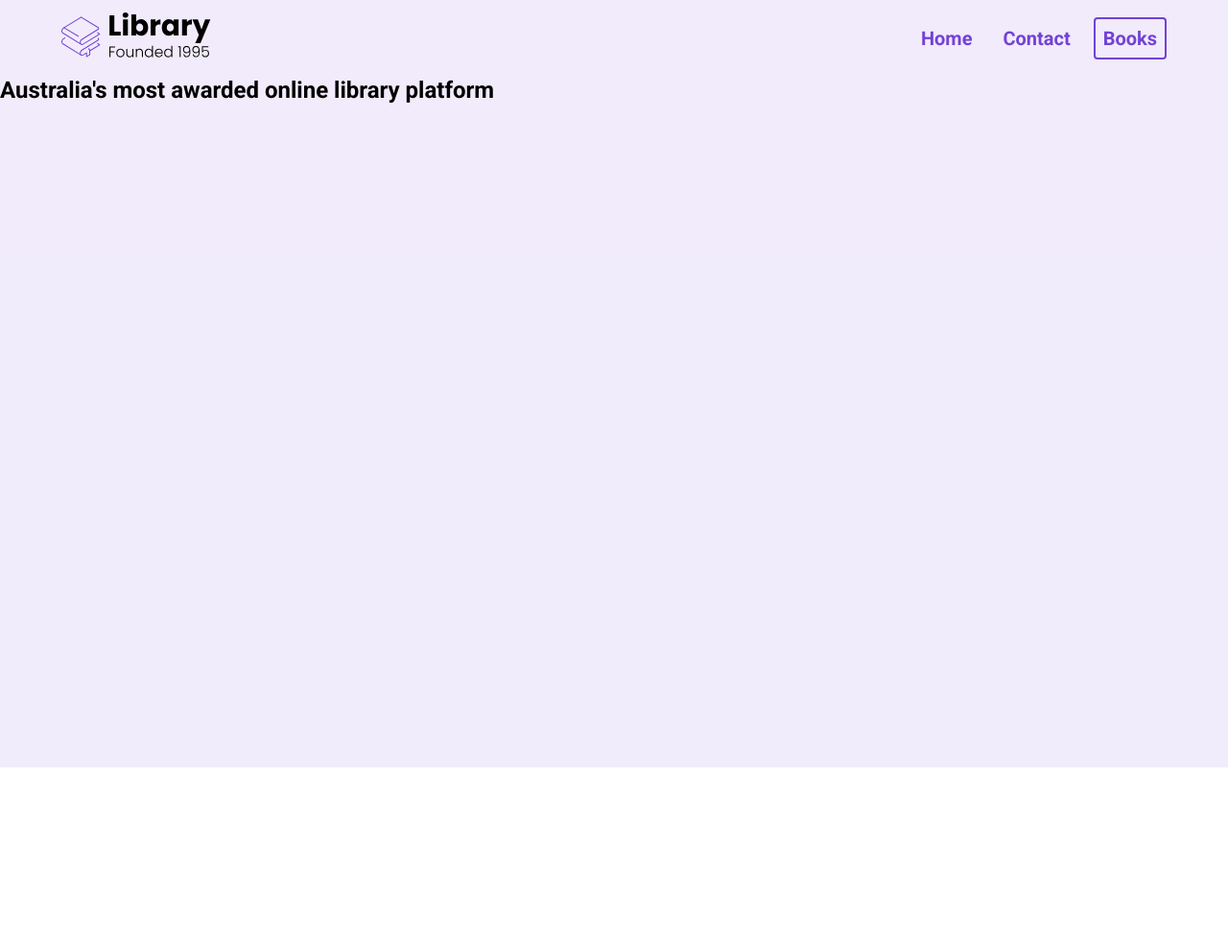
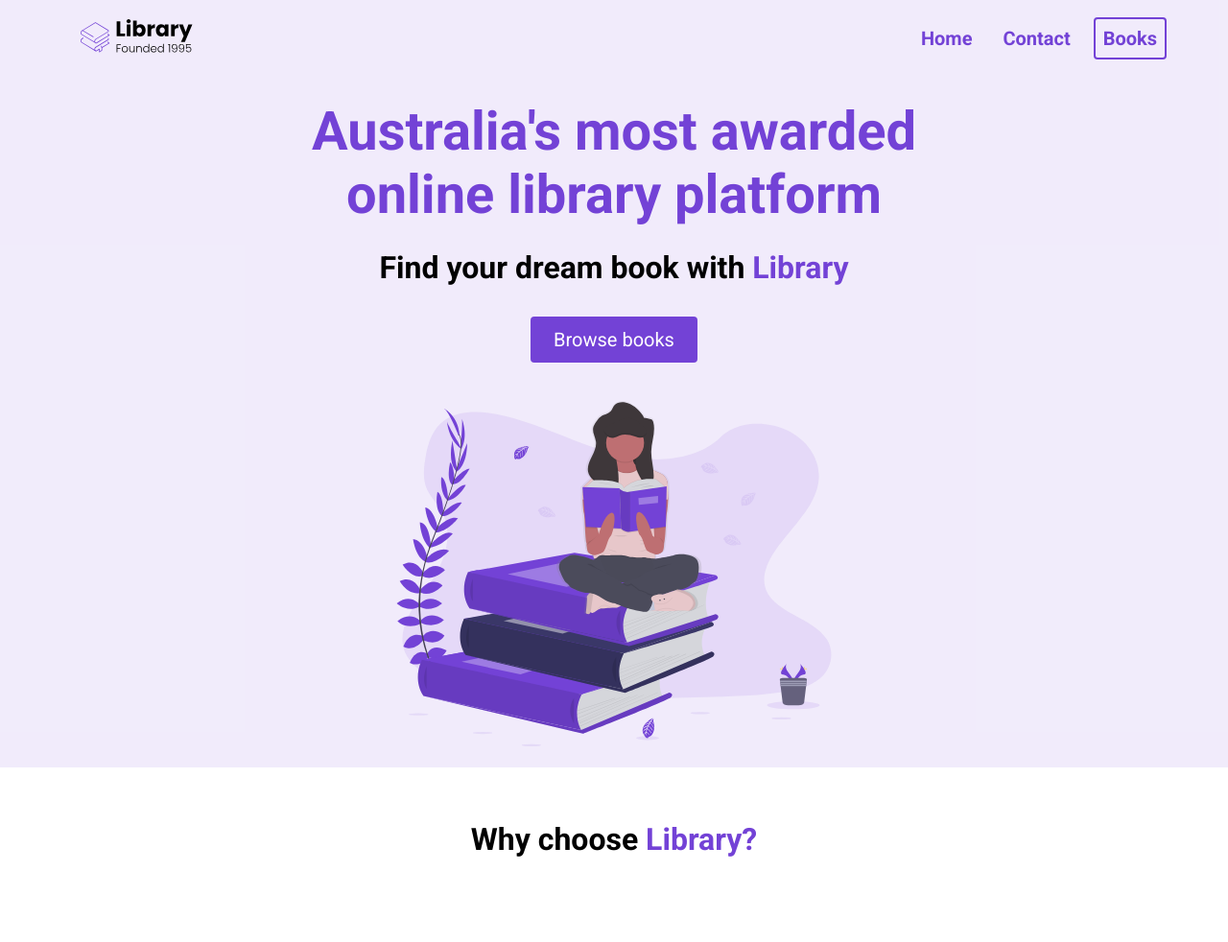
Before and after one commit to krishvivash/E-CommerceWebsite, a plain HTML site: page index.html in a window 1280 px wide. Shown: the whole page at 96% size. Before the commit the page ends 800 px from the top, so only its background shows below. Drawn offline with Linux system fonts and the light colour scheme.

Commit message:
landing page complete

```diff
--- a/index.html
+++ b/index.html
@@ -23,9 +23,42 @@
             <div class="header__container">
                 <div class="header__description">
                     <h1>Australia's most awarded online library platform</h1>
+                    <h2>Find your dream book with <span class="purple">Library</span> </h2>
+                    <button class="btn">Browse books</button>
                 </div>
+                <figure class="header__img--wrapper">
+                    <img src="./assets/Undraw_Books.svg" alt="Girl sitting on books reading books">
+                </figure>
             </div>
         </header>
     </section>
+
+    <main>
+        <section id="highlights">
+            <div class="container">
+                <div class="row">
+                    <h2 class="section__title">
+                        Why choose <span class="purple">Library?</span>
+                    </h2>
+                </div>
+            </div>
+        </section>
+
+        <!--
+        <section id="features">
+            <div class="container">
+                <div class="row">
+
+                </div>
+            </div>
+        </section>
+        <section id="recent">
+            <div class="container">
+                <div class="row">
+
+                </div>
+            </div>
+        </section> -->
+    </main>
 </body>
 </html>
--- a/styles.css
+++ b/styles.css
@@ -12,6 +12,13 @@ nav{
     display: flex;
 }
 
+img{
+    width: 100%;
+    height: 100%;
+    max-height: 50vh;
+    padding: 20px;
+}
+
 .nav__container{
     width: 100%;
     max-width: 1200px;
@@ -21,6 +28,10 @@ nav{
     align-items: center;
     margin: 0 auto;
 
+}
+
+.purple{
+    color: #7342d6;
 }
 
 .logo{
@@ -65,3 +76,68 @@ li{
 header{
     height: calc(100vh - 80px);
 }
+
+.header__container{
+    padding-top: 24px;
+    width: 100%;
+    max-width: 720px;
+    margin: 0 auto;
+    height: 100%;
+    display: flex;
+    flex-direction: column;
+    justify-content: space-around;
+}
+
+.header__description{
+    display: flex;
+    flex-direction: column;
+    align-items: center;
+}
+
+h1{
+    font-size: 56px;
+    color: #7342d6;
+    margin-bottom: 24px;
+    text-align: center;
+}
+
+h2{
+    margin-bottom: 32px;
+    font-size: 32px;
+    text-align: center;
+}
+
+button{
+    cursor: pointer;
+}
+
+button:active{
+    transform: translateY(1px);
+}
+
+.btn{
+    background-color: #7342d6;
+    color: white;
+    padding: 12px 24px;
+    font-size: 20px;
+    border-radius: 4px;
+    border: none;
+}
+
+.header__img--wrapper{
+    padding: 20px;
+}
+
+.container{
+    padding: 56px 0;
+}
+
+.row{
+
+}
+
+/*
+
+HIGHLIGHTS
+
+*/
```
